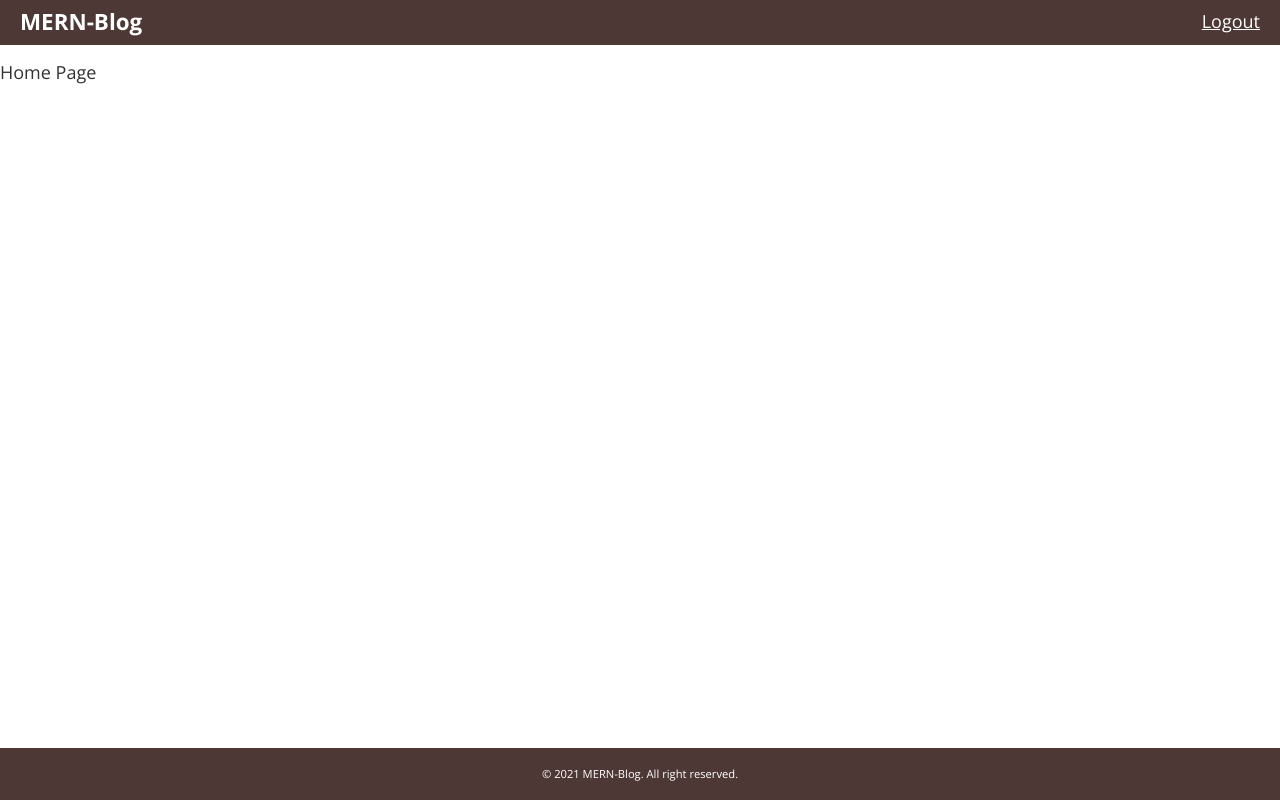
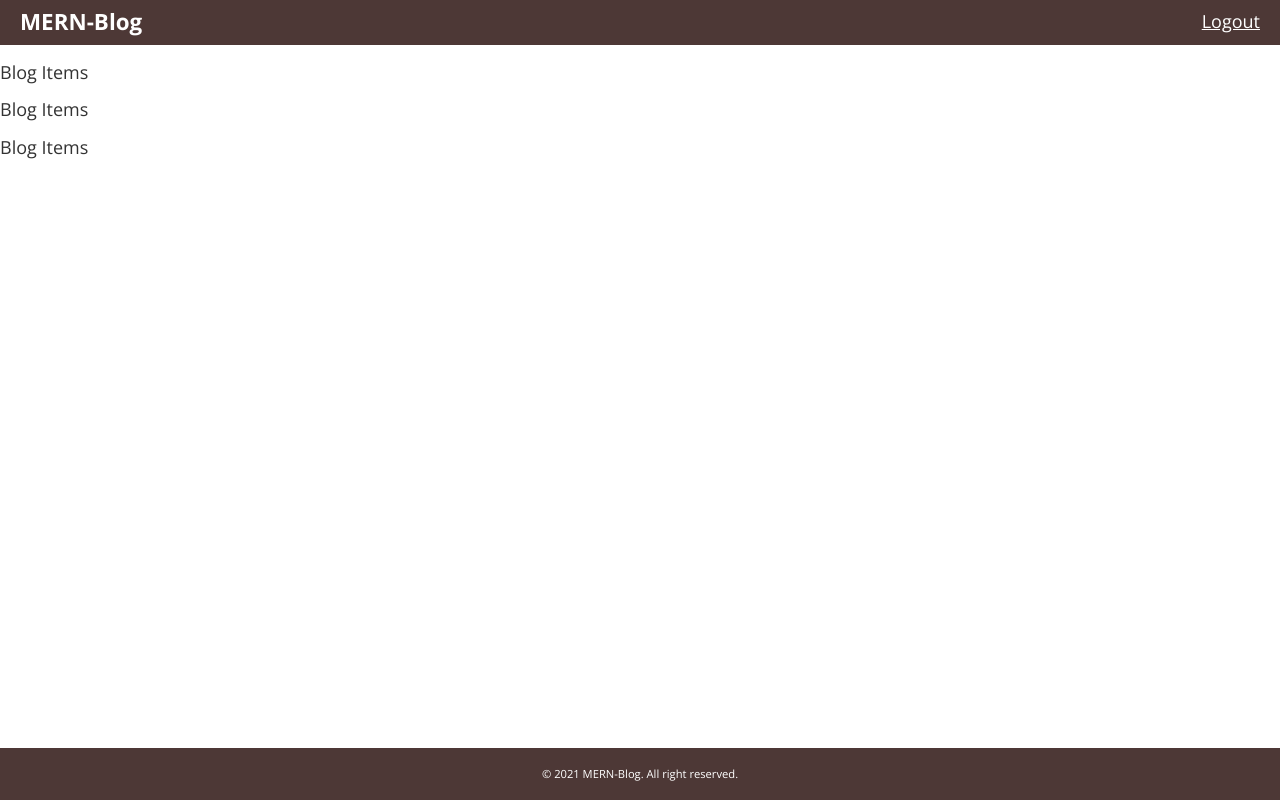
Before and after one commit to bajra03/mern-blog, a React (Create React App) app: page / in a window 1280 px wide. Built offline with nearby package versions, Linux system fonts and the light colour scheme.

Commit message:
blog lists

```diff
--- /dev/null
+++ b/src/components/molecules/BlogItem/index.js
@@ -0,0 +1,12 @@
+import React from 'react'
+import './blogitem.scss'
+
+const BlogItem = () => {
+  return (
+    <div>
+      <p>Blog Items</p>
+    </div>
+  )
+}
+
+export default BlogItem
--- a/src/components/molecules/index.js
+++ b/src/components/molecules/index.js
@@ -1,4 +1,5 @@
 import Header from './Header'
 import Footer from './Footer'
+import BlogItem from './BlogItem'
 
-export { Header, Footer }
+export { Header, Footer, BlogItem }
--- a/src/pages/Home/index.js
+++ b/src/pages/Home/index.js
@@ -1,12 +1,13 @@
 import React from 'react'
+import { BlogItem } from '../../components'
 import './home.scss'
 
 function Home() {
   return (
-    <div>
-      <p>
-        Home Page
-      </p>
+    <div className="blog-container">
+      <BlogItem />
+      <BlogItem />
+      <BlogItem />
     </div>
   )
 }
```
Also changed, not shown: src/components/molecules/BlogItem/blogitem.scss (added).
